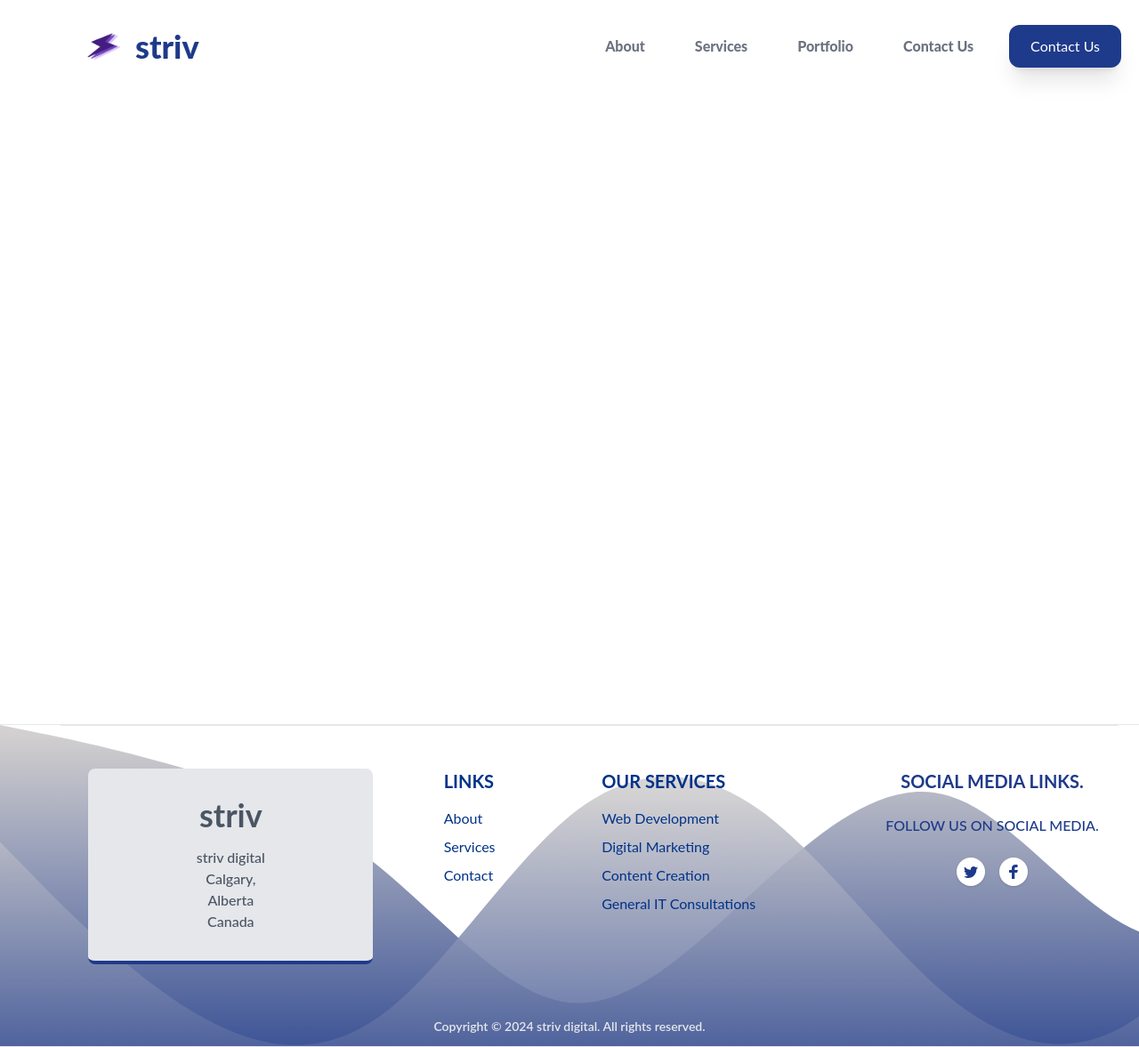
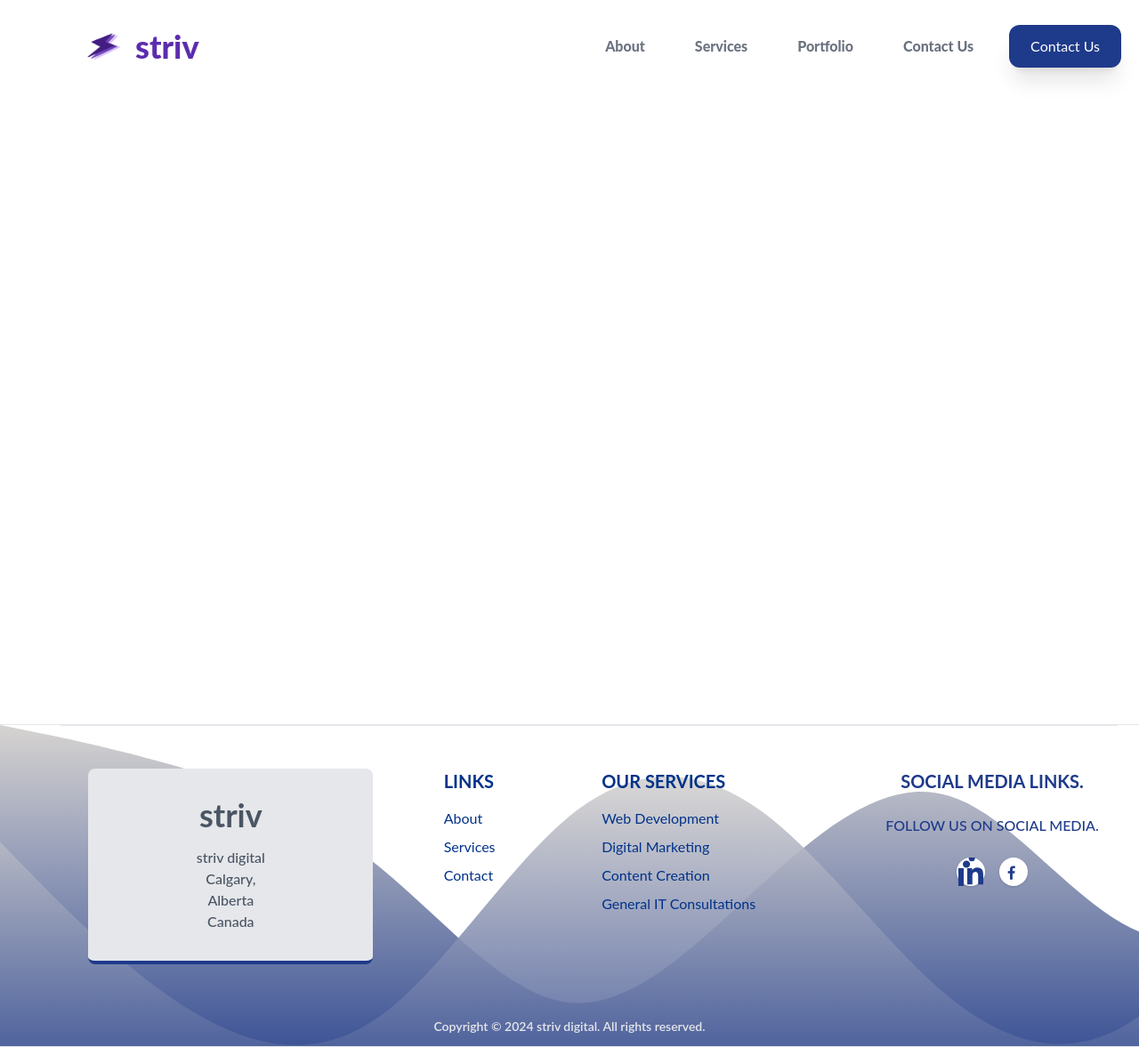
Before and after one commit to raijenken27/striv-digital, a React (Create React App) app: page /contact in a window 1280 px wide. Shown: the whole page at 89% size. Built offline with nearby package versions, Linux system fonts and the light colour scheme.

Commit message:
-changing the title colour

```diff
--- a/src/components/Footer.js
+++ b/src/components/Footer.js
@@ -1,5 +1,5 @@
 import React from 'react';
-import {Link} from 'react-router-dom';
+import { Link } from 'react-router-dom';
 import { HashLink } from 'react-router-hash-link';
 
 const Footer = () => {
@@ -71,16 +71,16 @@ const Footer = () => {
                             <div className="mx-auto text-center mt-2">
                                 <ul className="flex justify-center mb-4 md:mb-0">
                                     <li>
-                                        <Link to="#" className="flex justify-center items-center text-blue-900 hover:text-gray-500 bg-white hover:bg-white-100 rounded-full shadow transition duration-150 ease-in-out" aria-label="LinkedIn">
+                                        <Link to="https://www.linkedin.com/in/jeromegarcia" className="flex justify-center items-center text-blue-900 hover:text-gray-500 bg-white hover:bg-white-100 rounded-full shadow transition duration-150 ease-in-out" aria-label="LinkedIn">
                                             <svg className="w-8 h-8 fill-current" viewBox="0 0 32 32" xmlns="http://www.w3.org/2000/svg">
-                                            <path d="M24 11.5c-.6.3-1.2.4-1.9.5.7-.4 1.2-1 1.4-1.8-.6.4-1.3.6-2.1.8-.6-.6-1.5-1-2.4-1-1.7 0-3.2 1.5-3.2 3.3 0 .3 0 .5.1.7-2.7-.1-5.2-1.4-6.8-3.4-.3.5-.4 1-.4 1.7 0 1.1.6 2.1 1.5 2.7-.5 0-1-.2-1.5-.4 0 1.6 1.1 2.9 2.6 3.2-.3.1-.6.1-.9.1-.2 0-.4 0-.6-.1.4 1.3 1.6 2.3 3.1 2.3-1.1.9-2.5 1.4-4.1 1.4H8c1.5.9 3.2 1.5 5 1.5 6 0 9.3-5 9.3-9.3v-.4c.7-.5 1.3-1.1 1.7-1.8z" />
+                                                <path d="M12 12h5.535v2.254h.079c.771-1.461 2.657-3.004 5.471-3.004 5.849 0 6.915 3.847 6.915 8.854v10.196h-5.774v-9.032c0-2.153-.039-4.92-3.006-4.92-3.009 0-3.469 2.355-3.469 4.773v9.179h-5.75V12zM2 12h6.015v20.251H2V12zm15.142-7.75a3.515 3.515 0 110-7.031 3.515 3.515 0 010 7.03zM7 7.512C7 5.198 8.575 3.5 11.082 3.5s4.059 1.698 4.059 4.012-1.568 4.012-4.059 4.012-4.083-1.798-4.083-4.012z" />
                                             </svg>
                                         </Link>
                                     </li>
                                     <li className="ml-4">
-                                        <Link to="#" className="flex justify-center items-center text-blue-900 hover:text-gray-500 bg-white hover:bg-white-100 rounded-full shadow transition duration-150 ease-in-out" aria-label="Facebook">
+                                        <Link to="https://www.facebook.com/jeromegarcia" className="flex justify-center items-center text-blue-900 hover:text-gray-500 bg-white hover:bg-white-100 rounded-full shadow transition duration-150 ease-in-out" aria-label="Facebook">
                                             <svg className="w-8 h-8 fill-current" viewBox="0 0 32 32" xmlns="http://www.w3.org/2000/svg">
-                                            <path d="M14.023 24L14 17h-3v-3h3v-2c0-2.7 1.672-4 4.08-4 1.153 0 2.144.086 2.433.124v2.821h-1.67c-1.31 0-1.563.623-1.563 1.536V14H21l-1 3h-2.72v7h-3.257z" />
+                                                <path d="M12.026 24.83v-7.097h-2.38V15.22h2.38v-2.148c0-2.357 1.44-3.638 3.54-3.638 1.01 0 1.877.075 2.126.109v2.464h-1.457c-1.15 0-1.372.546-1.372 1.346V15.22h2.73l-.357 2.513h-2.373v7.097h-2.77z" />
                                             </svg>
                                         </Link>
                                     </li>
@@ -93,7 +93,7 @@ const Footer = () => {
                     <div className="flex flex-wrap items-center md:justify-between justify-center mx-auto px-4">
                         <div className="w-full md:w-4/12 px-4 mx-auto text-center py-2">
                             <div className="text-sm text-gray-200 font-semibold py-1">
-                    Copyright &copy; {new Date().getFullYear()}{"  "}
+                                Copyright &copy; {new Date().getFullYear()}{" "}
                                 <HashLink
                                     to="#"
                                     className=" hover:text-gray-900"
--- a/src/components/Navbar/NavBar.js
+++ b/src/components/Navbar/NavBar.js
@@ -25,7 +25,7 @@ const NavBar = () => {
                     {/* Reference to the logo image in the public folder */}
                     <img src={`${process.env.PUBLIC_URL}/STRIV2.png`} alt="Logo" className="h-10 mr-4" />
                     <HashLink smooth to="/#hero">
-                        <h1 className="font-extrabold text-4xl text-blue-900">striv</h1>
+                        <h1 className="font-extrabold text-4xl" style={{ color: '#5d2cae' }}>striv</h1>
                     </HashLink>
                 </div>
                 <div className="group flex flex-col items-center">
```
Lines whose indentation alone changed are shown as unchanged.
